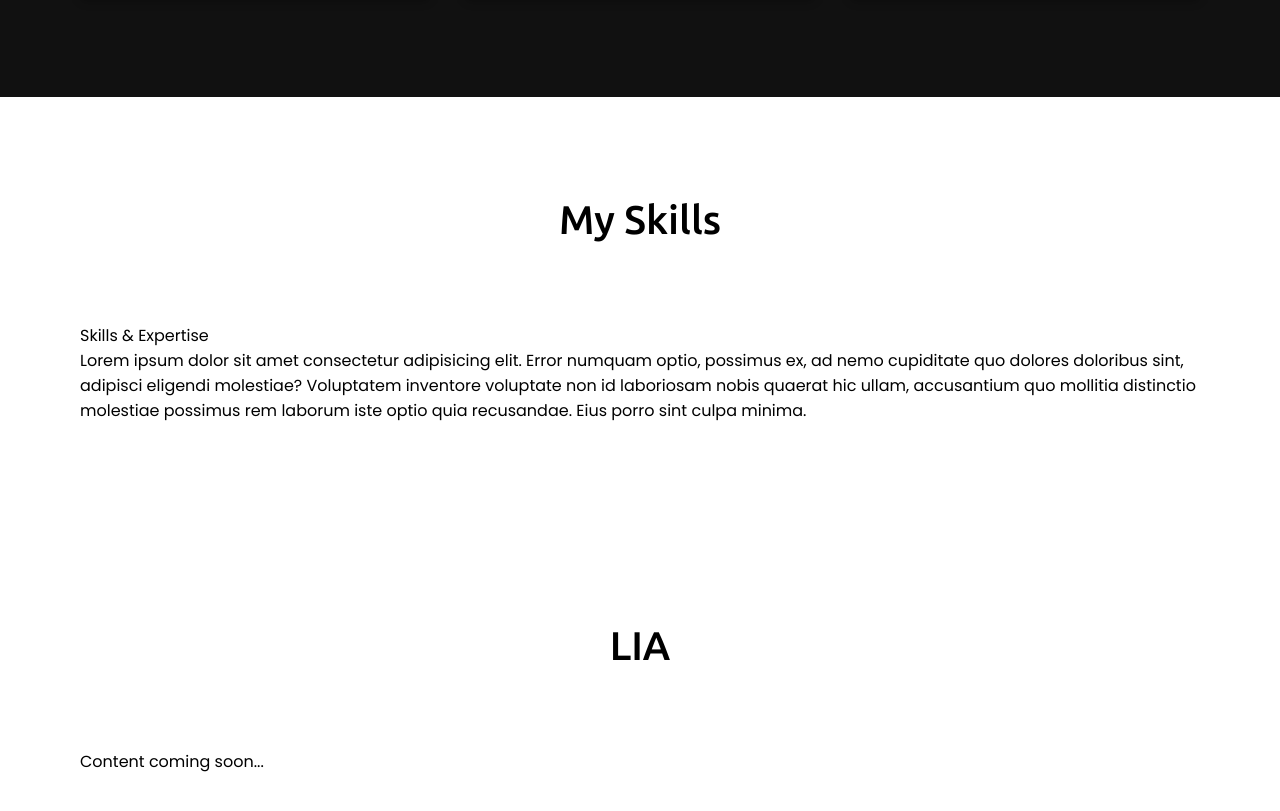
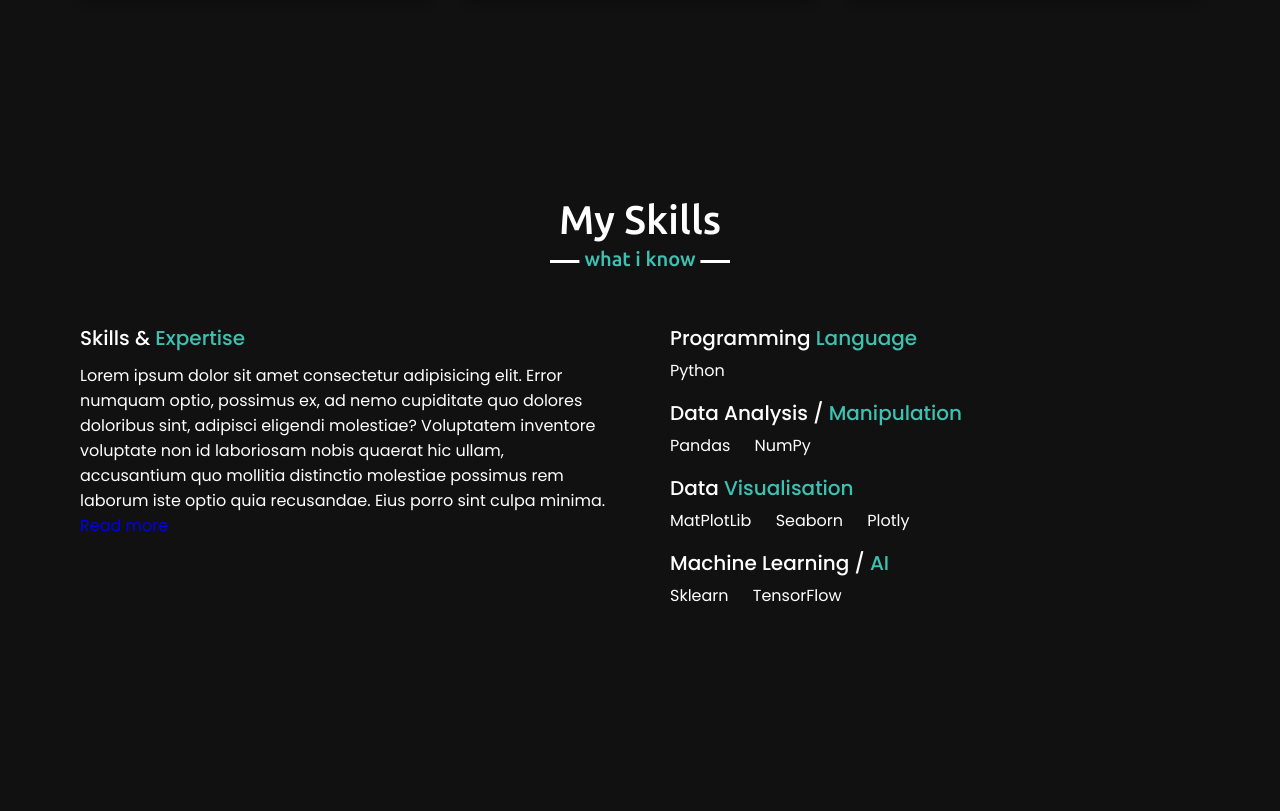
Before and after one commit to l3xbot/l3xbot.github.io, a plain HTML site: page index.html in a window 1280 px wide. Shown: the part 1983-2794 px from the top of the page. Drawn offline with nearby package versions, Linux system fonts and the light colour scheme.

Commit message:
Enhance portfolio content and add skills section
Updated index.html to refine personal branding, add a detailed skills section, and improve section titles. Expanded styles.css with new styles for the skills and LIA sections, improved text styling, and added layout adjustments for better presentation.

```diff
--- a/index.html
+++ b/index.html
@@ -14,7 +14,7 @@
     <!-- Navigation Bar  -->
     <nav class="navbar">
         <div class="max-width">
-            <div class="logo"><a href="#">Portfo<span>lio</span></a></div>
+            <div class="logo"><a href="#">Portfo<span>lio.</span></a></div>
             <ul class="menu">
                 <li><a href="#home">Home</a></li>
                 <li><a href="#about">About</a></li>
@@ -36,8 +36,8 @@
             <div class="home-content">
                 <div class="text-1">Hello, my name is</div>
                 <div class="text-2">Alexander Glimmark</div>
-                <div class="text-3">And I'm a <span>AI Developer</span></div>
-                <a href="#">Hire Me</a>
+                <div class="text-3">And I'm an aspiring <span>AI Developer</span></div>
+                <a href="#lia">Your Next Intern</a>
             </div>
         </div>
     </section>
@@ -51,7 +51,7 @@
                     <img src="images/undraw_male-avatar_zkzx.svg" alt="TBA">
                 </div>
                 <div class="column right">
-                    <div class="text">I'm Alex and I'm a <span>AI Developer</span></div>
+                    <div class="text">I'm Alex - an aspiring <span>AI Developer</span></div>
                     <p>Lorem ipsum dolor, sit amet consectetur adipisicing elit.
                         Blanditiis qui expedita odio, esse, repellat molestias quaerat alias minus veniam, magni commodi eum ullam.
                         Hic, omnis sed dolorem necessitatibus illum aut, placeat repudiandae at quae quo dicta fugit praesentium, aliquam adipisci nemo doloribus dolore harum minima.
@@ -104,12 +104,34 @@
             <h2 class="title">My Skills</h2>
             <div class="skills-content">
                 <div class="column left">
-                    <div class="text">Skills & Expertise</div>
-                    <p>Lorem ipsum dolor sit amet consectetur adipisicing elit.
-                        Error numquam optio, possimus ex, ad nemo cupiditate quo dolores doloribus sint, adipisci eligendi molestiae?
-                        Voluptatem inventore voluptate non id laboriosam nobis quaerat hic ullam,
-                        accusantium quo mollitia distinctio molestiae possimus rem laborum iste optio quia recusandae.
-                        Eius porro sint culpa minima.</p>
+                    <div class="text">Skills & <span>Expertise</span></div>
+                    <p>Lorem ipsum dolor sit amet consectetur adipisicing elit. Error numquam optio, possimus ex, ad nemo cupiditate quo dolores doloribus sint, adipisci eligendi molestiae? Voluptatem inventore voluptate non id laboriosam nobis quaerat hic ullam, accusantium quo mollitia distinctio molestiae possimus rem laborum iste optio quia recusandae. Eius porro sint culpa minima.</p>
+                    <a href="#">Read more</a>
+                </div>
+                <div class="column right">
+                    <div class="text">
+                        <h3 class="category">Programming <span>Language</span></h3>
+                            <ul>
+                                <li>Python</li>
+                                <!-- <li></li> -->
+                            </ul>
+                        <h3 class="category">Data Analysis / <span>Manipulation</span></h3>
+                        <ul>
+                            <li>Pandas</li>
+                            <li>NumPy</li>
+                        </ul>
+                        <h3 class="category">Data <span>Visualisation</span></h3>
+                        <ul>
+                            <li>MatPlotLib</li>
+                            <li>Seaborn</li>
+                            <li>Plotly</li>
+                        </ul>
+                        <h3 class="category">Machine Learning / <span>AI</span></h3>
+                        <ul>
+                            <li>Sklearn</li>
+                            <li>TensorFlow</li>
+                        </ul>
+                    </div>
                 </div>
             </div>
         </div>
@@ -118,7 +140,7 @@
     <!-- LIA Section Start -->
     <section class="lia" id="lia">
         <div class="max-width">
-            <h2 class="title">LIA</h2>
+            <h2 class="title">Open for LIA</h2>
             <p>Content coming soon...</p>
         </div>
     </section>
--- a/styles.css
+++ b/styles.css
@@ -1,14 +1,13 @@
 @import url('https://fonts.googleapis.com/css2?family=Poppins:ital,wght@0,100;0,200;0,300;0,400;0,500;0,600;0,700;0,800;0,900;1,100;1,200;1,300;1,400;1,500;1,600;1,700;1,800;1,900&family=Ubuntu:ital,wght@0,300;0,400;0,500;0,700;1,300;1,400;1,500;1,700&display=swap');
 
+/* Colour Variables */
 :root {
     --accent: #3DC2B2 /* Puerto Rico Turquoise */
 }
-
 :root {
     --accent2: #FCF2B5 /* Drover Yellow Accent */
-}
+} /* #F6E87B Marigold Yellow */
 
-/* #F6E87B Marigold Yellow */
 
 *{
     margin: 0;
@@ -32,38 +31,33 @@
     font-family: 'Ubuntu', sans-serif;
     transition: all 0.3s ease;
 }
-
 .navbar.sticky {
     padding: 15px 0;
     background: var(--accent);
 }
-
 .navbar .max-width {
     display: flex;
     align-items: center;
     justify-content: space-between;
 }
-
+/* Navbar: Logo Styling */
 .navbar .logo a {
     color: #fff;
     font-size: 35px;
     font-weight: 600;
 }
-
 .navbar .logo a span {
     color: var(--accent);
     transition: all 0.3s ease;
 }
-
 .navbar.sticky .logo a span {
     color: #fff;
 }
-
+/* Navbar: List Styling */
 .navbar .menu li {
     list-style: none;
     display: inline-block;
 }
-
 .navbar .menu li a {
     color: #fff;
     font-size: 18px;
@@ -71,14 +65,14 @@
     margin-left: 25px;
     transition: color 0.3s ease;
 }
-
+/* Navbar: List Hover Effect */
 .navbar .menu li a:hover {
     color: var(--accent);
 }
-
 .navbar.sticky .menu li a:hover {
     color: var(--accent2);
 }
+
 
 /* Menu Button Styling */
 .menu-btn {
@@ -87,6 +81,7 @@
     cursor: pointer;
     display: none;
 }
+
 
 /* Home Section Styling */
 .home {
@@ -97,30 +92,34 @@
     min-height: 500px;
     font-family: 'Ubuntu', sans-serif;
 }
-
 .home .max-width {
     margin: auto 0 auto 40px;
 }
 
+/* Text-1: "Hello, my name is" */
 .home .home-content .text-1 {
     font-size: 27px;
+    text-shadow: 1px 1px 6px rgba(0, 0, 0, 0.4);
 }
+/* Text-2: "Alexander Glimmark" */
 .home .home-content .text-2 {
     font-size: 75px;
     font-weight: 600;
     margin-left: -3px;
     text-shadow: 2px 2px 6px rgba(0, 0, 0, 0.4);
 }
+/* Text-3: "And I'm an aspiring ..." */
 .home .home-content .text-3 {
     font-size: 40px;
     margin: 5px 0;
+    text-shadow: 1px 1px 6px rgba(0, 0, 0, 0.4);
 }
-
 .home .home-content .text-3 span {
     color: var(--accent);
     font-weight: 600;
+    text-shadow: none;
 }
-
+/* "Hire Me"-button */
 .home .home-content a {
     display: inline-block;
     background: var(--accent);
@@ -133,7 +132,6 @@
     border: 2px solid var(--accent);
     transition: all 0.3s ease;
 }
-
 .home .home-content a:hover {
     color: var(--accent);
     background: none;
@@ -166,7 +164,7 @@ section .title::before {
 }
 section .title::after {
     position: absolute;
-    bottom: -12px;
+    bottom: -13px;
     left: 50%;
     font-size: 20px;
     color: var(--accent);
@@ -175,7 +173,8 @@ section .title::after {
     transform: translateX(-50%);
 }
 
-/* About Section Styleing */
+
+/* About Section Styling */
 .about {
     color: #fff;
     background: #111;
@@ -212,6 +211,7 @@ section .title::after {
 }
 .about .about-content .right p {
     text-align: justify;
+    font-size: 18px;
 }
 .about .about-content .right a {
     display: inline-block;
@@ -297,8 +297,93 @@ section .title::after {
 
 
 /* Skills Section Styling */
+.skills {
+    color: #fff;
+    background: #111;
+}
+.skills .title::after {
+    content: 'what i know';
+}
+.skills .skills-content {
+    display: flex;
+    align-items: flex-start;    /* Align items by their top edge */
+    justify-content: space-between;
+    flex-wrap: wrap;
+}
+
+.skills .skills-content .column {
+    width: calc(50% - 30px);
+    margin-top: 0;  /* Reset any uneven spacing */
+}
+
+.skills .skills-content .text span {
+    color: var(--accent);
+}
+
+.skills .skills-content .left .text {
+    /* color: var(--accent); */
+    font-size: 20px;
+    font-weight: 500;
+    margin-top: 0;
+    margin-bottom: 10px;
+}
+
+.skills .skills-content .left p {
+    position: relative;
+    text-align: left;
+    font-size: 16px;
+    font-weight: 400;
+}
+
+.skills .skills-content .right .category {
+    font-size: 20px;
+    font-weight: 500;
+    margin-bottom: 5px;
+    margin-top: 0px;
+    text-align: justify;
+}
+
+.skills .skills-content .right li {
+    font-size: 16px;
+    list-style: none;
+    display: inline-flex;
+    justify-content: space-between;
+    margin-right: 20px;
+    margin-bottom: 15px;
+}
 
 
+
+
+
+
+
+
+
+
+
+
+
+/* LIA Section Styling */
+.lia {
+    color: #fff;
+    background: #111;
+}
+
+.lia .title::after {
+    content: 'internship';
+}
+
+
+/* Contact Section Styling */
+.contact {
+    color: #fff;
+    background: #111;
+}
+
+.contact .title::after {
+    content: 'reach out';
+}
 
 
 
```
